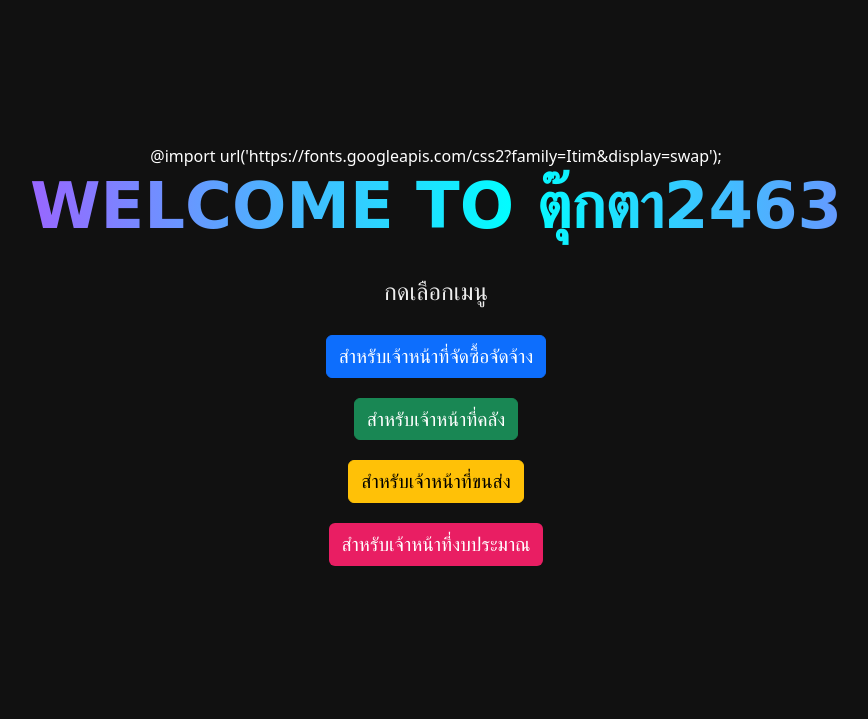
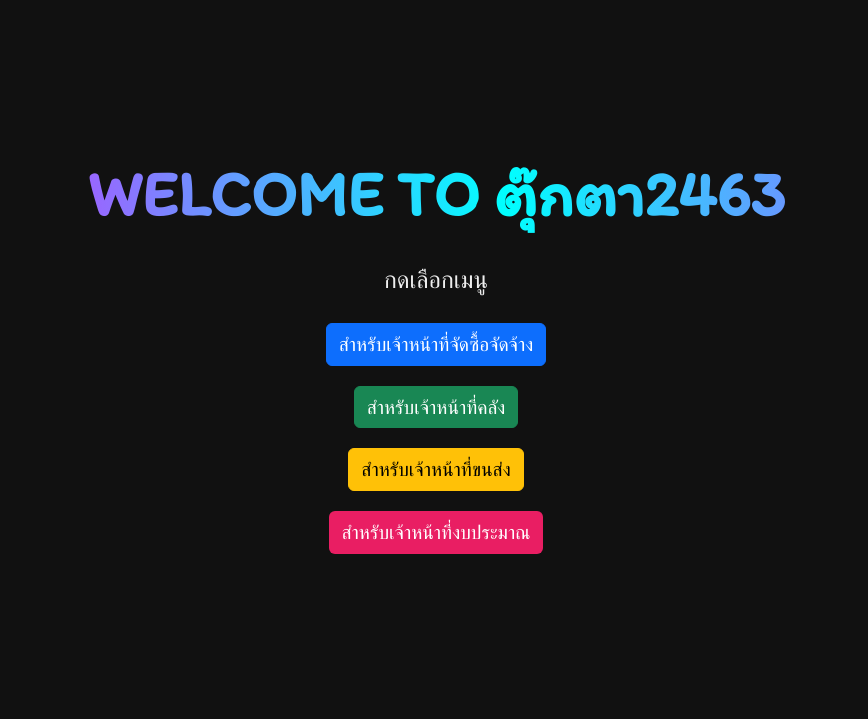
Before and after one commit to chatchanokt24/tukta2463, a Flask app: page / in a window 1280 px wide. Shown: the top 719 px of the page, without its empty margins (204-1072 px from the left). Run offline with Flask 3, Linux system fonts and the light colour scheme.

Commit message:
Fix Google Fonts link

```diff
--- a/templates/index.html
+++ b/templates/index.html
@@ -1,9 +1,9 @@
 <!DOCTYPE html>
 <html lang="en">
 <head>
-    @import url('https://fonts.googleapis.com/css2?family=Itim&display=swap');
     <meta charset="UTF-8">
     <title>Department Portal</title>
+    <link href="https://fonts.googleapis.com/css2?family=Itim&display=swap" rel="stylesheet">
     <link href="https://cdn.jsdelivr.net/npm/bootstrap@5.3.3/dist/css/bootstrap.min.css" rel="stylesheet">
     <style>
     body {
```
